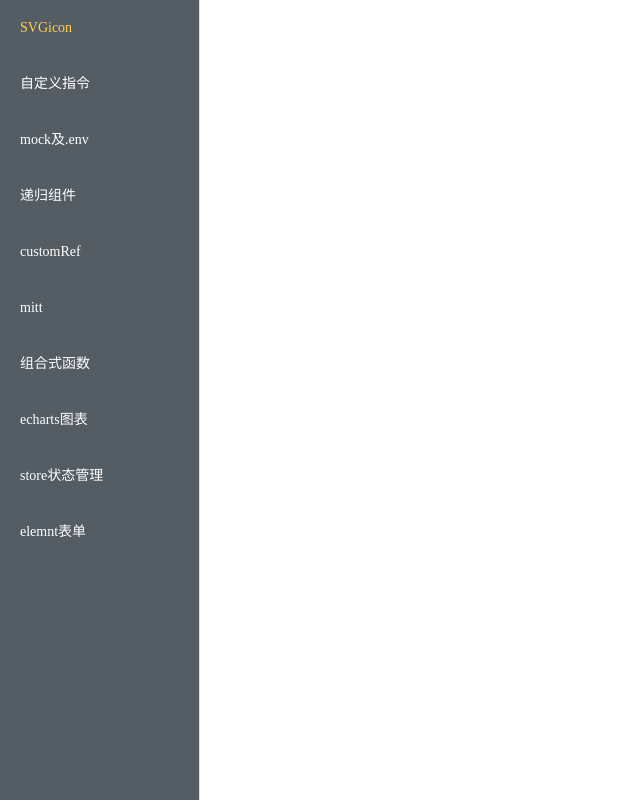
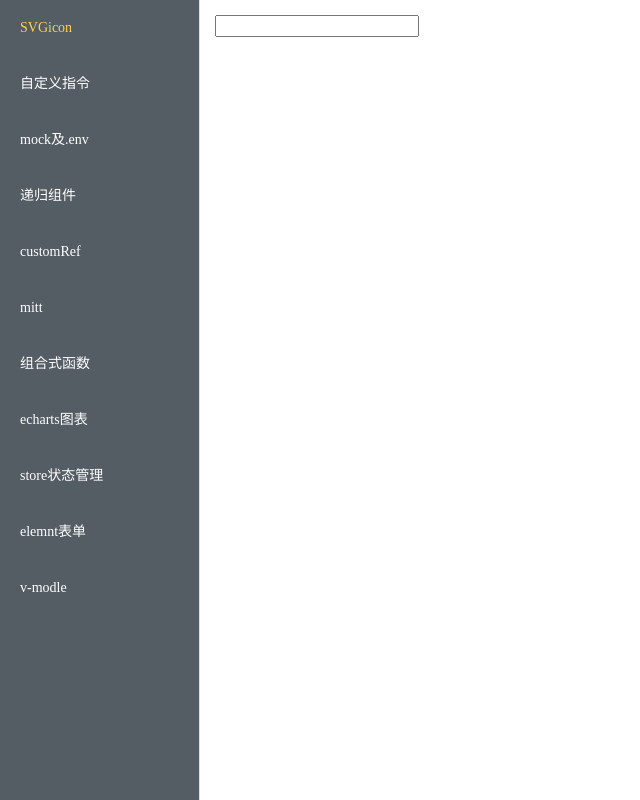
Before and after one commit to wanglongkai/vue3-ts-demo, a Vue app: page /vmodel in a window 1280 px wide. Shown: the whole page, without its empty margins (0-640 px from the left). Built offline with nearby package versions, Linux system fonts and the light colour scheme.

Commit message:
feat: vueuse的useVModel简化组件上v-model操作

```diff
--- a/package.json
+++ b/package.json
@@ -12,6 +12,7 @@
   },
   "dependencies": {
     "@element-plus/icons-vue": "^2.1.0",
+    "@vueuse/core": "^10.1.2",
     "axios": "^1.4.0",
     "echarts": "^5.4.2",
     "element-plus": "^2.3.5",
--- a/src/router/index.ts
+++ b/src/router/index.ts
@@ -61,6 +61,12 @@ export const routes = [
     name: 'form',
     title: 'elemnt表单',
     component: () => import('@/views/form/index.vue')
+  },
+  {
+    path: '/vmodel',
+    name: 'vmodel',
+    title: 'v-modle',
+    component: () => import('@/views/vmodel/index.vue')
   }
 ]
 
--- /dev/null
+++ b/src/views/vmodel/CustomInput.vue
@@ -0,0 +1,18 @@
+<script setup lang='ts'>
+import { useVModel } from '@vueuse/core'
+  const props = defineProps<{count: string}>();
+  const emit = defineEmits<{
+    (e: 'update:count', count: string): void
+  }>();
+
+  // :value @input的语法糖
+  const count = useVModel(props, 'count', emit)
+</script>
+
+<template>
+  <input v-model="count" type="text" />
+</template>
+
+<style lang="scss" scoped>
+
+</style>
--- /dev/null
+++ b/src/views/vmodel/index.vue
@@ -0,0 +1,15 @@
+<script setup lang='ts'>
+import { ref } from 'vue';
+import CustomInput from './CustomInput.vue';
+const count = ref('');
+
+</script>
+
+<template>
+  {{ count }}
+  <CustomInput v-model:count="count" />
+</template>
+
+<style lang="scss" scoped>
+
+</style>
```
Also changed, not shown: .eslintrc.cjs, 1 other file (tests, documents, lock files or other folders).
